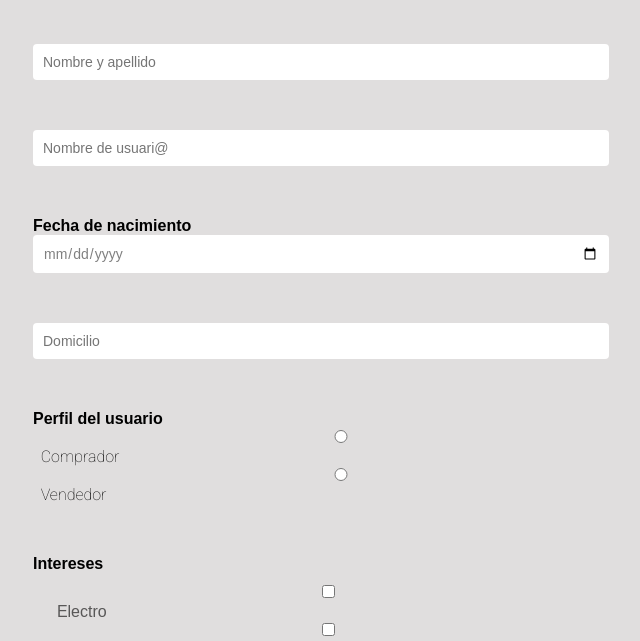
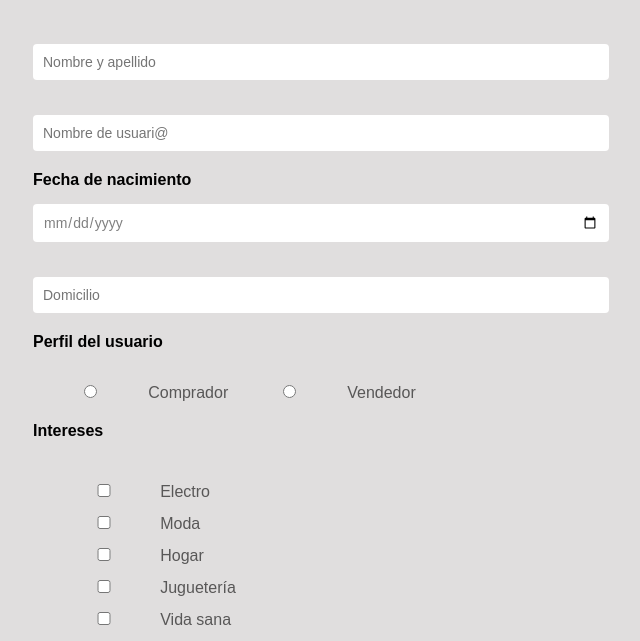
Before and after one commit to sabrinasastre/mercado_liebre_app, a website: page Views/register.html in a window 1280 px wide. Shown: the part 145-786 px from the top of the page, without its empty margins (319-959 px from the left). Drawn offline with Linux system fonts and the light colour scheme; files whose address does not match are found by name.

Commit message:
estilos formularios

```diff
--- a/Public/CSS/Styles.css
+++ b/Public/CSS/Styles.css
@@ -257,6 +257,7 @@ main section article:hover .descripcion {
     flex-direction: column;
     align-items: center;
     margin-top: 7vw;
+    margin-bottom: 7vw;
 }
 
 .estilos-form h1 {
@@ -266,7 +267,7 @@ main section article:hover .descripcion {
 }
 
 .cajas-dentro-del-form {
-    margin: 25px;
+    margin: 10px;
     text-align: left;
     width: 45vw;
 }
@@ -279,14 +280,16 @@ main section article:hover .descripcion {
     width: 100%;
     border: none;
     border-radius: 4px;
+    margin-top: 15px;
 }
-
-
 
 .button-form {
     width: 100%;
     padding: 5px;
+    margin-top: 10px;
     color: white;
+    height: 35px;
+    font-size: 16px;
     border-radius: 4px;
     border: none;
     box-shadow: 3px 3px 3px rgb(73, 72, 72);
@@ -305,6 +308,7 @@ main section article:hover .descripcion {
 .label-form {
     font-family: Arial, Helvetica, sans-serif;
     font-weight: bold;
+    display: flex;
 
  }
 
@@ -318,6 +322,7 @@ main section article:hover .descripcion {
    color: rgb(88, 87, 87);
  }
 
- .items-perfilUsuario {
-     margin-left: 20px;
+
+ .checkbox-register {
+     width: 20% !important;
  }
--- a/Views/register.html
+++ b/Views/register.html
@@ -46,8 +46,8 @@ rel="stylesheet" />
        <div class="cajas-dentro-del-form">
          <label class="label-form">Perfil del usuario</label>
          <br>
-            <label class="items-perfilUsuario"><input type="radio" name="PerfilDelUsuario" class="items">&nbsp;&nbsp;Comprador &nbsp;&nbsp;&nbsp;&nbsp;</label>
-            <label class="items-perfilUsuario"><input type="radio" name="PerfilDelUsuario" class="items">&nbsp;&nbsp;Vendedor</label>
+            <label class="items"><input type="radio" name="PerfilDelUsuario" class="checkbox-register">Comprador</label>
+            <label class="items"><input type="radio" name="PerfilDelUsuario" class="checkbox-register">Vendedor</label>
        </div>
 
 
@@ -55,15 +55,15 @@ rel="stylesheet" />
             <label class="label-form">Intereses</label>
             <br>
             <div class="contenedor-intereses">
-              <label class="items"><input type="checkbox" name="intereses" value="Electro" > &nbsp;&nbsp;Electro </label>
+              <label class="items"><input type="checkbox" name="intereses" value="Electro" class="checkbox-register">Electro</label>
               <br>
-              <label class="items"><input type="checkbox" name="intereses" value="Moda"> &nbsp;&nbsp;Moda </label>
+              <label class="items"><input type="checkbox" name="intereses" value="Moda" class="checkbox-register">Moda </label>
               <br>
-              <label class="items"><input type="checkbox" name="intereses" value="Hogar"> &nbsp;&nbsp;Hogar </label>
+              <label class="items"><input type="checkbox" name="intereses" value="Hogar" class="checkbox-register">Hogar </label>
               <br>
-              <label class="items"><input type="checkbox" name="intereses" value="Jugueteria"> &nbsp;&nbsp;Juguetería </label>
+              <label class="items"><input type="checkbox" name="intereses" value="Jugueteria" class="checkbox-register">Juguetería </label>
               <br>
-              <label class="items"><input type="checkbox" name="intereses" value="VidaSana"> &nbsp;&nbsp;Vida sana </label>
+              <label class="items"><input type="checkbox" name="intereses" value="VidaSana" class="checkbox-register">Vida sana </label>
               <br>
               <!-- <input type="checkbox" name="intereses" value="Electro" id="electronica">
                 <label class="prueba" for="electronica">Electro </label> -->
```
